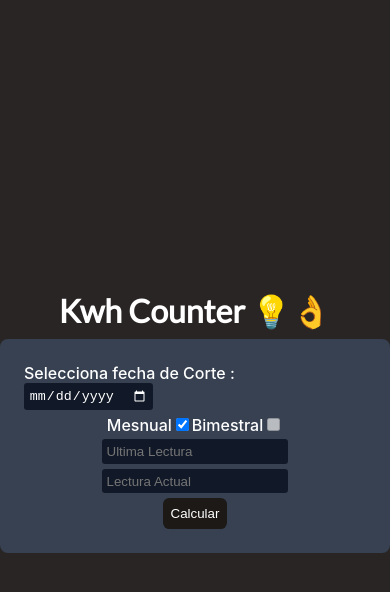
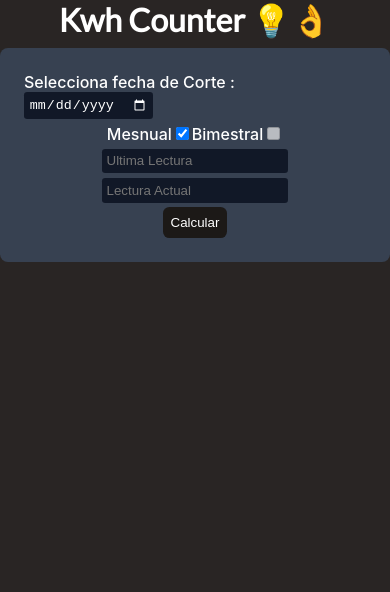
Before and after one commit to sergiosp8/kwh-counter, a React (Vite) app: page / in a window 390 px wide. Shown: the top 592 px of the page. Built offline with nearby package versions, Linux system fonts and the light colour scheme.

Commit message:
se arreglo css error  al girar pantalla en mobiles

```diff
--- a/src/App.css
+++ b/src/App.css
@@ -35,7 +35,8 @@ img {
   height: auto;
 }
 
-.App {
+body {
+  width: 100%;
   height: 100vh;
   background-color: rgb(41 37 36);
   color: white;
@@ -43,11 +44,9 @@ img {
 
 .container {
   display: flex;
-  height: 100vh;
   gap: 0.5rem;
   flex-direction: column;
   align-items: center;
   justify-content: center;
-  max-width: 960px;
   margin: 0 auto;
 }
```
